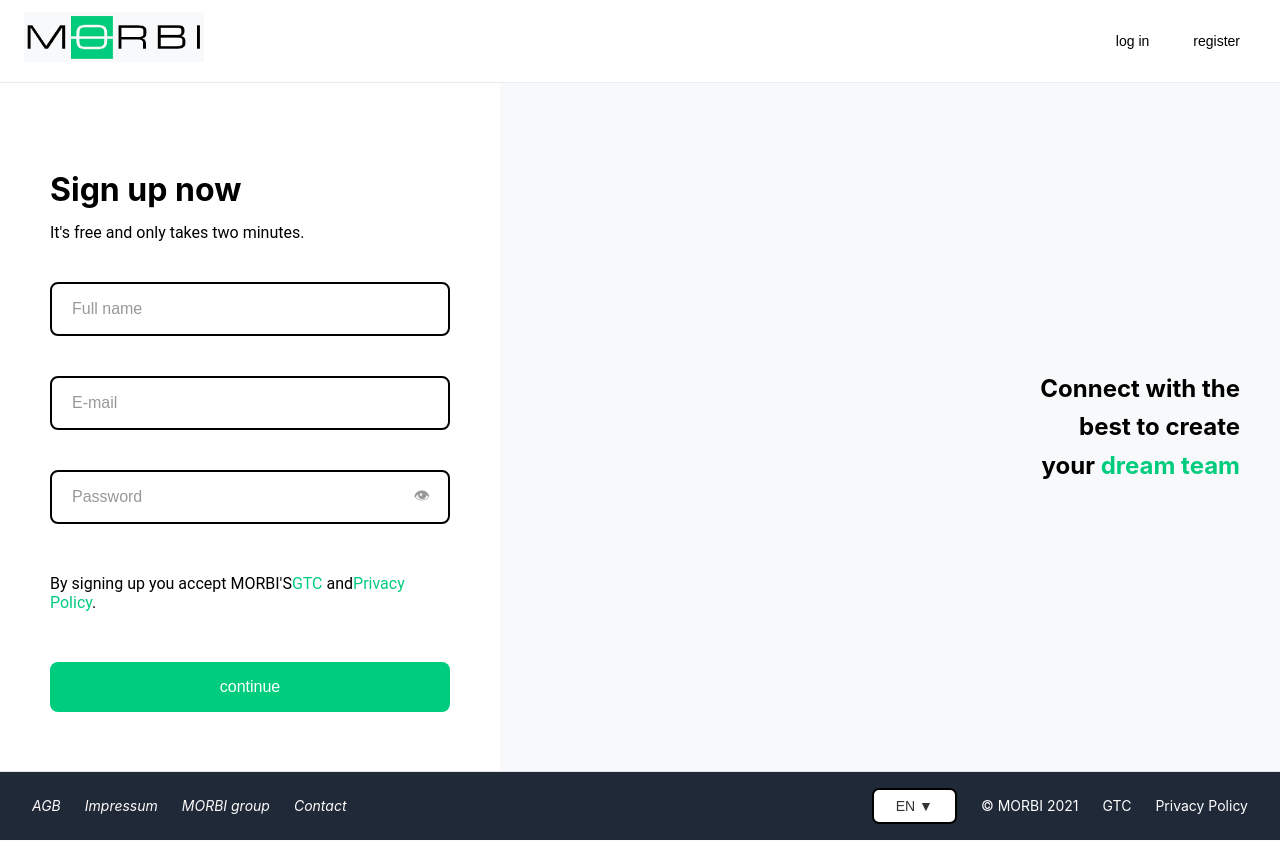
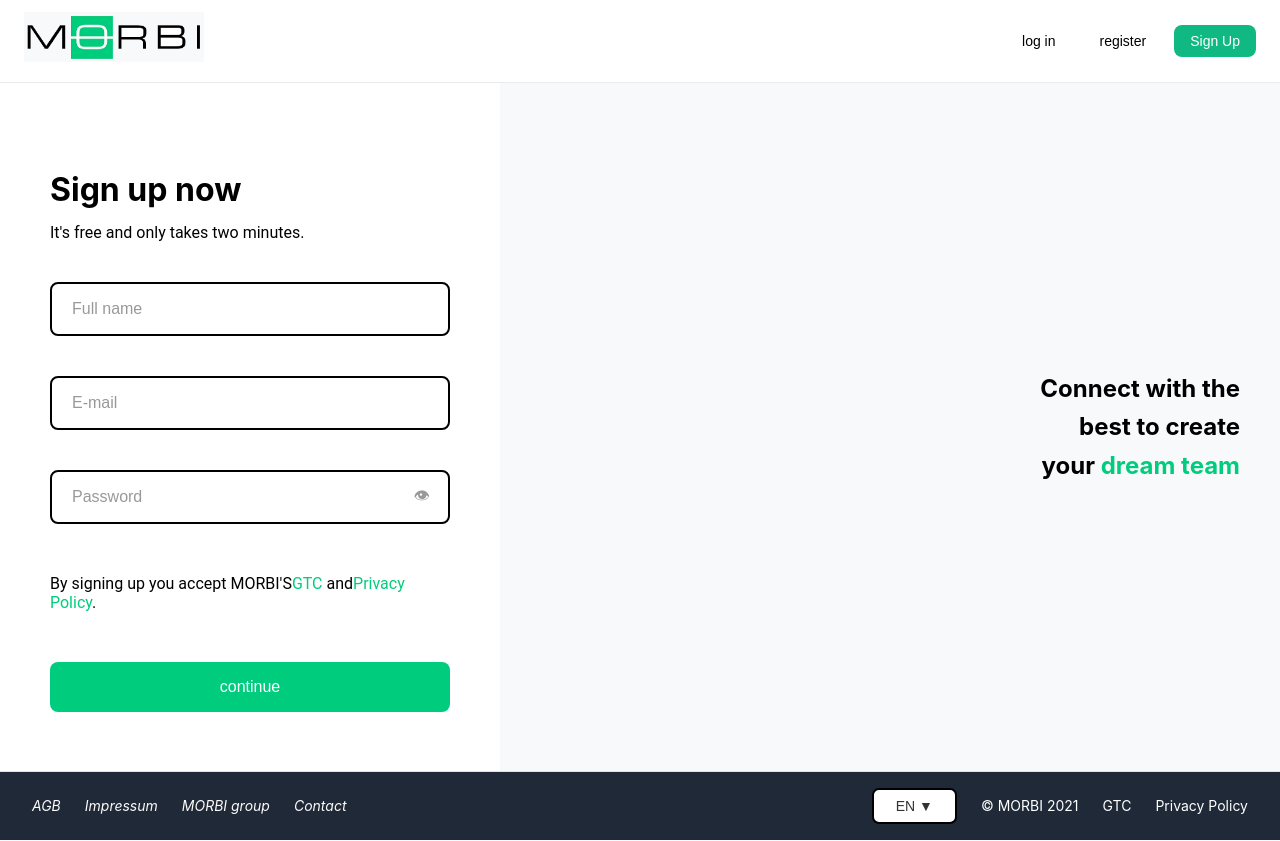
Before and after one commit to kmennat/MYMOORBI, a React (Vite) app in the folder frontend/: page /signup in a window 1280 px wide. Built offline with nearby package versions, Linux system fonts and the light colour scheme; what simple-zustand-devtools would draw is missing.

Commit message:
Signup three buttons

```diff
--- a/frontend/src/layouts/MainLogin.jsx
+++ b/frontend/src/layouts/MainLogin.jsx
@@ -13,6 +13,7 @@ function MainLogin(){
     const location = useLocation();
     const isLogin = location.pathname === '/mylogin';
     const isRegister = location.pathname === '/myregister';
+    const isSignup = location.pathname === '/signup';
 
     return(
         <>
@@ -39,6 +40,13 @@ function MainLogin(){
                             register
                         </button>
                     </NavLink>
+                    <NavLink to="/signup">
+                        <button
+                            className={`${styles.register} ${isSignup ? styles.active : styles.inactive}`}
+                            >
+                            Sign Up
+                        </button>
+                    </NavLink>
                 </div>
             </header>
 
```
